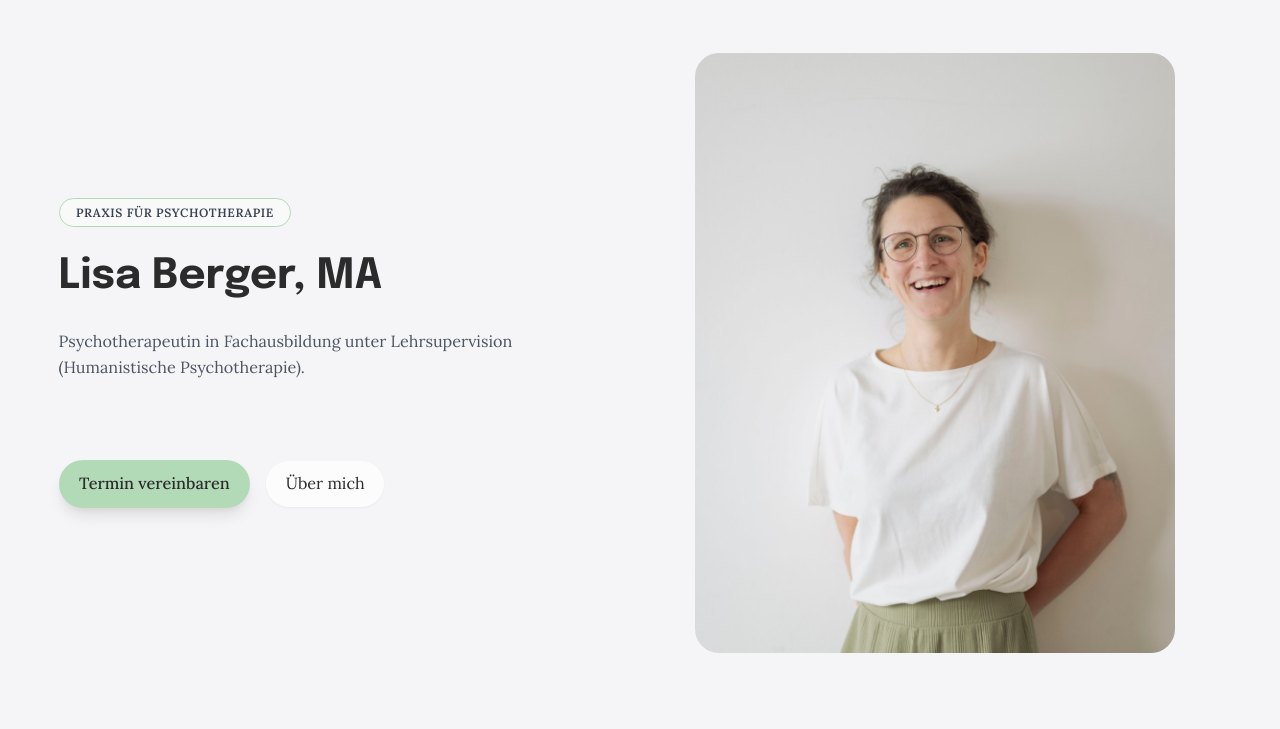
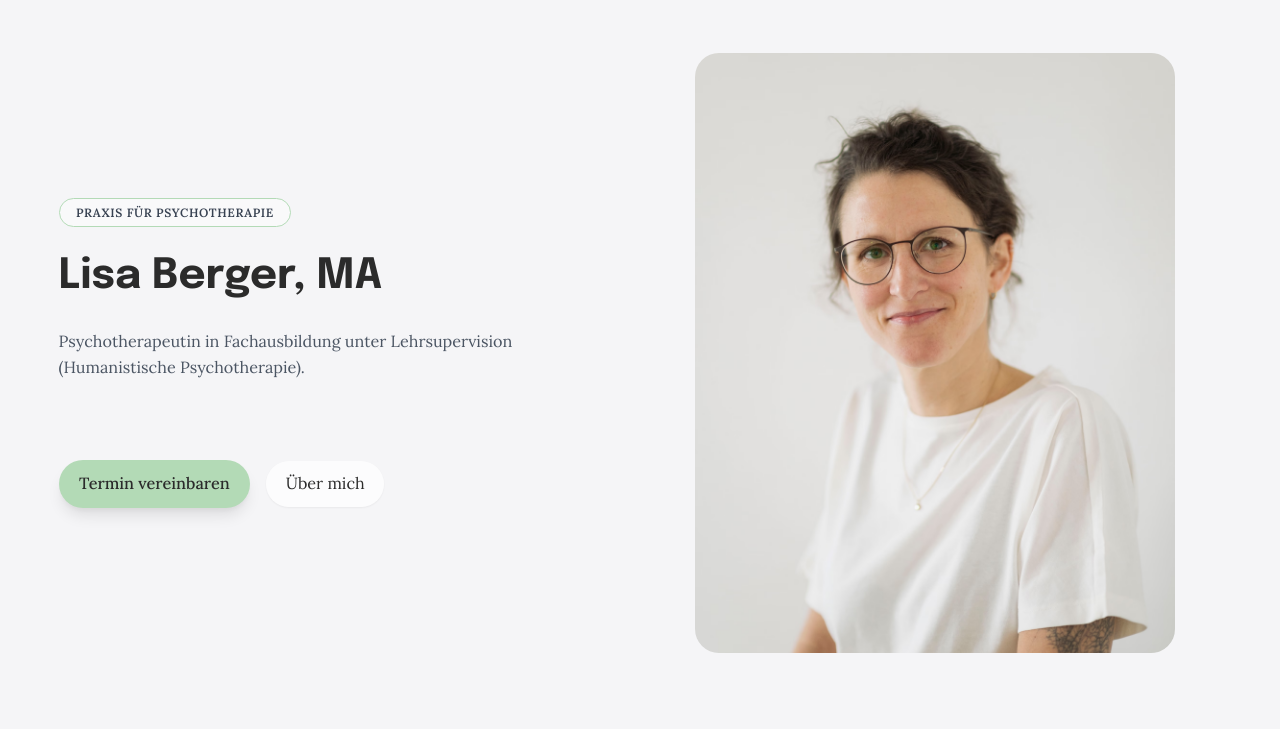
Before and after one commit to blazgy/Lisa-Berger-Webpage, a plain HTML site: page index.html in a window 1280 px wide. Shown: the part 71-800 px from the top of the page. Drawn offline with nearby package versions, Linux system fonts and the light colour scheme.

Commit message:
hero image update

```diff
--- a/index.html
+++ b/index.html
@@ -156,7 +156,7 @@
                             data-justify="center">
                             <!-- Image Blob -->
                             <div class="art-card rounded-3xl overflow-hidden group art-card-size">
-                                <img src="Lisa-Photo-2.avif" alt="Lisa Berger - Psychotherapeutin in Vöcklabruck"
+                                <img src="Lisa-Photo-1.avif" alt="Lisa Berger - Psychotherapeutin in Vöcklabruck"
                                     class="w-full h-full object-cover block">
                             </div>
 
```
